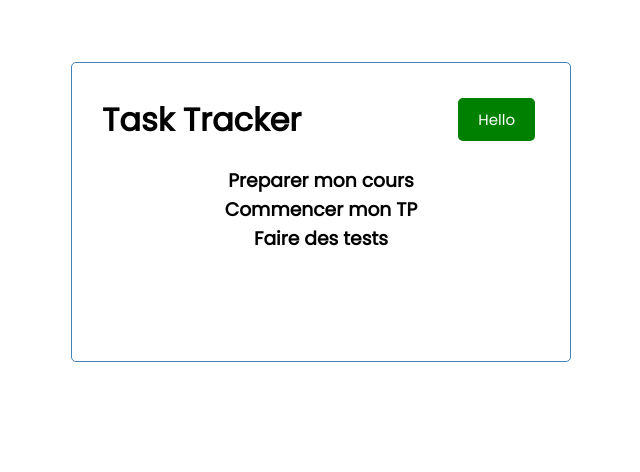
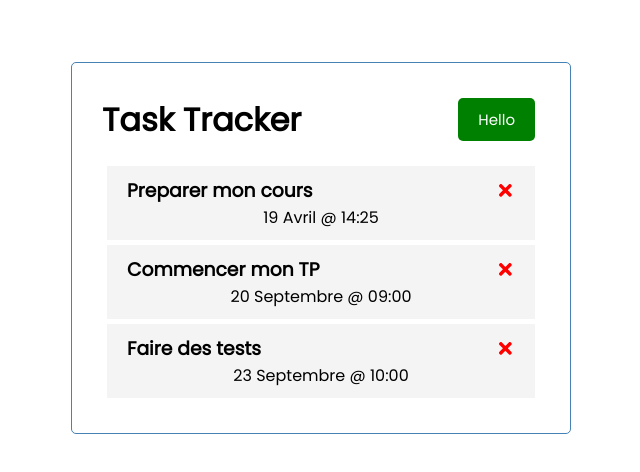
Before and after one commit to zeprof/react-tasktracker-vite, a React (Vite) app: page / in a window 1280 px wide. Shown: the top 472 px of the page, without its empty margins (319-959 px from the left). Built offline with nearby package versions, Linux system fonts and the light colour scheme.

Commit message:
npm i react-icons for FaTimes + composant task.jsx

```diff
--- a/package.json
+++ b/package.json
@@ -11,7 +11,8 @@
   },
   "dependencies": {
     "react": "^19.0.0",
-    "react-dom": "^19.0.0"
+    "react-dom": "^19.0.0",
+    "react-icons": "^5.5.0"
   },
   "devDependencies": {
     "@eslint/js": "^9.21.0",
--- a/src/App.jsx
+++ b/src/App.jsx
@@ -2,13 +2,35 @@
 import './App.css';
 import Header from './components/Header.jsx'
 import Tasks from './components/Tasks.jsx'
+import {useState} from "react";
 
 
 function App() {
+    const [tasks, setTasks] = useState([
+            {
+                id: 1,
+                text: 'Preparer mon cours',
+                day: '19 Avril @ 14:25',
+                reminder: true,
+            },
+            {
+                id: 2,
+                text: 'Commencer mon TP',
+                day: '20 Septembre @ 09:00',
+                reminder: false,
+            },
+            {
+                id: 3,
+                text: 'Faire des tests',
+                day: '23 Septembre @ 10:00',
+                reminder: false,
+            },
+        ]
+    )
     return (
         <div className='container'>
             <Header title="Task Tracker"/>
-            <Tasks />
+            <Tasks tasks={tasks}/>
         </div>
     );
 }
--- /dev/null
+++ b/src/components/Task.jsx
@@ -0,0 +1,12 @@
+import { FaTimes} from 'react-icons/fa'
+
+const Task = ({task}) => {
+    return (
+        <div className='task'>
+            <h3>{task.text} <FaTimes style={{color: 'red', cursor: 'pointer'}}/></h3>
+            <p>{task.day}</p>
+        </div>
+    )
+}
+
+export default Task
--- a/src/components/Tasks.jsx
+++ b/src/components/Tasks.jsx
@@ -1,32 +1,13 @@
-import {useState} from "react";
+import Task from "./Task.jsx";
 
-
-const Tasks = () => {
-    const [tasks, setTasks] = useState([
-            {
-                id: 1,
-                text: 'Preparer mon cours',
-                day: '19 Avril @ 14:25',
-                reminder: true,
-            },
-            {
-                id: 2,
-                text: 'Commencer mon TP',
-                day: '20 Septembre @ 09:00',
-                reminder: false,
-            },
-            {
-                id: 3,
-                text: 'Faire des tests',
-                day: '23 Septembre @ 10:00',
-                reminder: false,
-            },
-    ]
-    )
+const Tasks = ({tasks}) => {
     return (
+        // tasks.push()  ne fonctionne pas puisque tasks est immuable
+        // il faut plutot faire la ligne suivante
+        // setTasks([...tasks, {}])  utilise le spread operator ...
         <>
             {tasks.map((task) => (
-                <h3 key={task.id}>{task.text}</h3>
+                <Task key={task.id} task={task}/>
             ))}
         </>
     )
```
Also changed, not shown: 1 other file (tests, documents, lock files or other folders).
